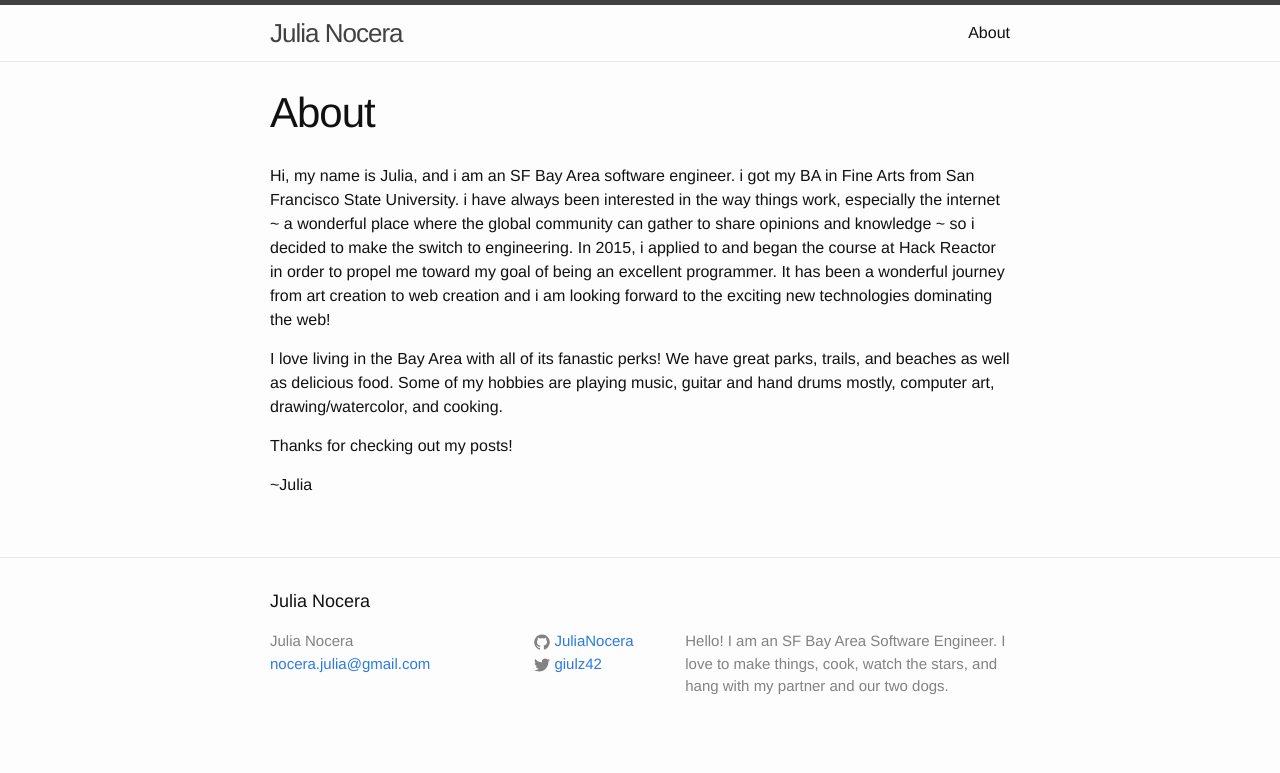
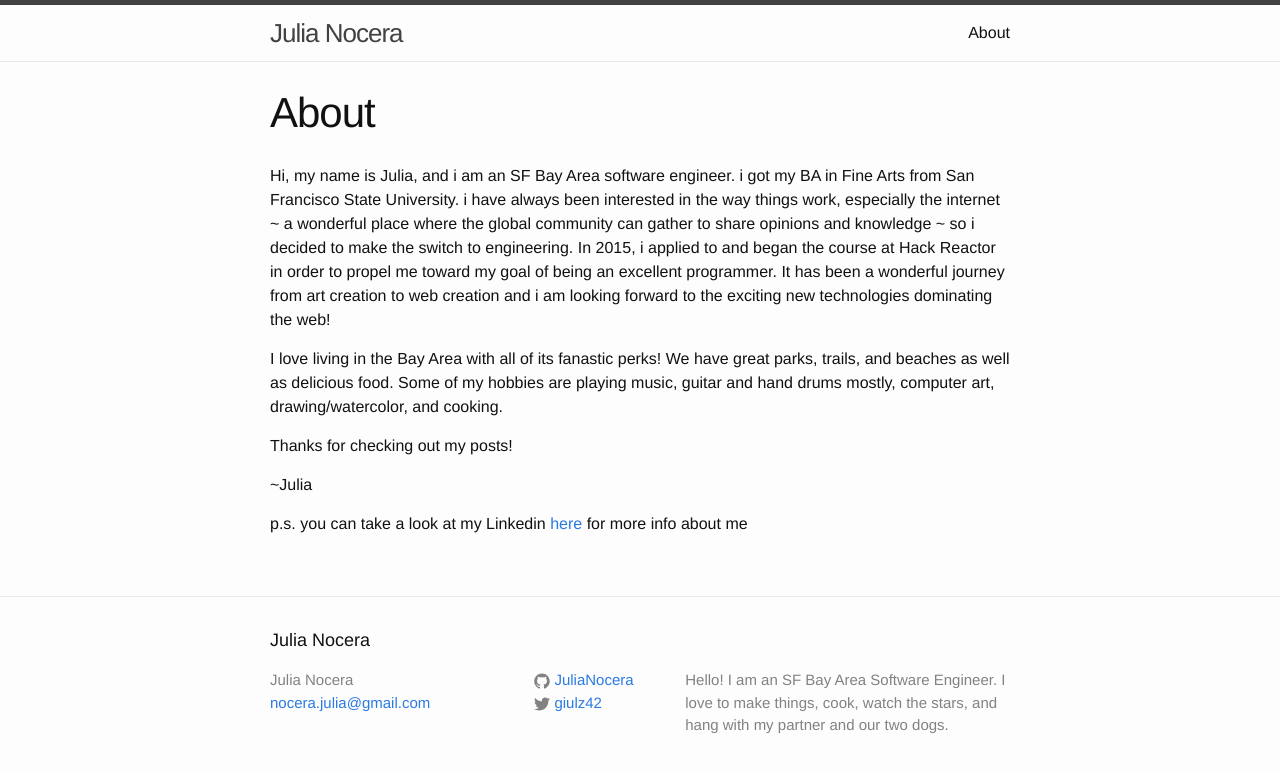
Before and after one commit to JuliaNocera/JuliaNocera.github.io, a Jekyll site: the page built from about.md, in a window 1280 px wide. Shown: the top 773 px of the page. Built offline with Jekyll 4.4.1, drawn with Linux system fonts in a browser that asks for light colours.

Commit message:
adds a link to linkedin

```diff
--- a/about.md
+++ b/about.md
@@ -12,3 +12,7 @@ I love living in the Bay Area with all of its fanastic perks! We have great park
 Thanks for checking out my posts!
 
 ~Julia
+
+p.s. you can take a look at my Linkedin [here][Linkedin] for more info about me
+
+[Linkedin]: https://www.linkedin.com/in/julianocera
```
